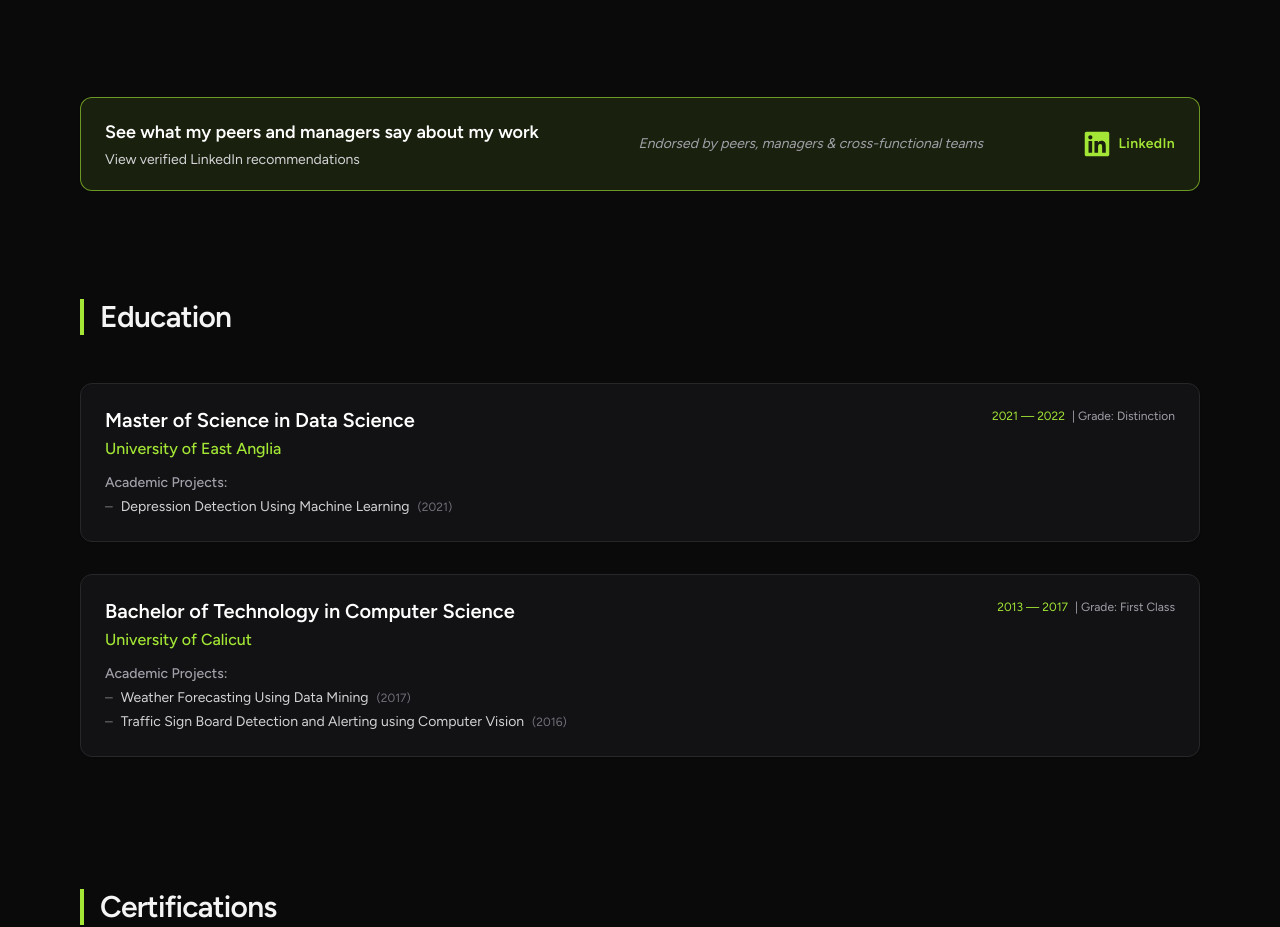
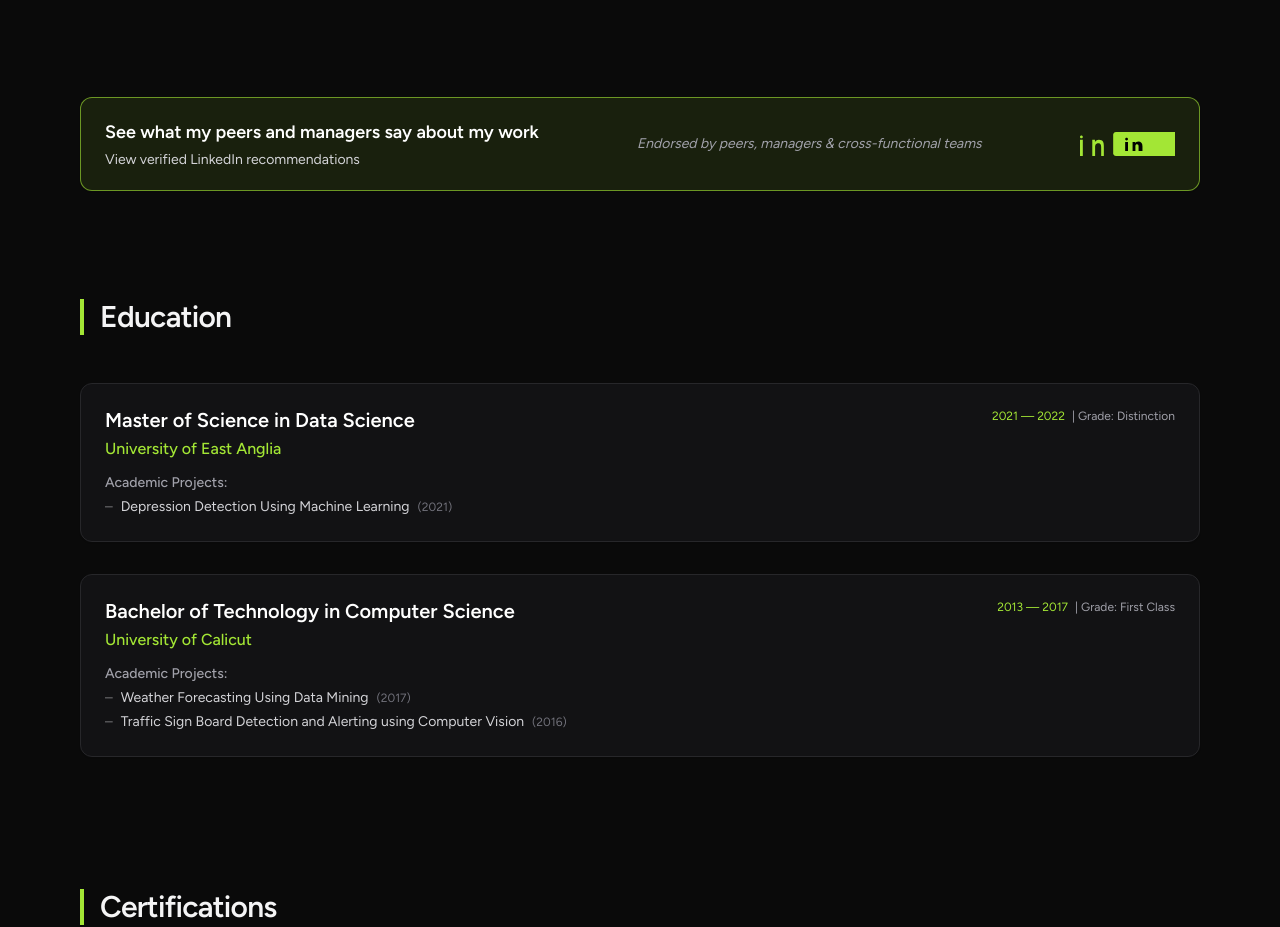
Before and after one commit to victorjohnsonk/victorjohnson.github.io, a Next.js app: page / in a window 1280 px wide. Shown: the part 3640-4567 px from the top of the page. Built offline with nearby package versions, Linux system fonts and the light colour scheme.

Commit message:
Update LinkedInRecommendations.jsx

```diff
--- a/src/components/LinkedInRecommendations.jsx
+++ b/src/components/LinkedInRecommendations.jsx
@@ -44,11 +44,24 @@ export default function LinkedInRecommendations() {
 
         {/* Right */}
         <div className="flex items-center gap-2 text-lime-400 flex-shrink-0">
-        <FaLinkedin className="h-7 w-7" />
-        <span className="text-sm font-semibold tracking-wide">
-          LinkedIn
-        </span>
-      </div>
+          {/* Mobile: icon only */}
+          <FaLinkedin className="h-7 w-7 md:hidden" />
+
+          {/* Desktop: LinkedIn wordmark */}
+          <svg
+            xmlns="http://www.w3.org/2000/svg"
+            viewBox="0 0 135 34"
+            className="hidden md:block h-6 w-auto fill-current"
+            aria-label="LinkedIn"
+          >
+            <path d="M4 34H0V11h4v23zM2 9C.9 9 0 8.1 0 7s.9-2 2-2 2 .9 2 2-.9 2-2 2zM34 34h-4V22.2c0-2.8-.1-6.4-4-6.4-4 0-4.6 3.1-4.6 6.2V34h-4V11h3.8v3.1h.1c.5-1 2.6-3.1 5.5-3.1 5.9 0 7 3.9 7 8.9V34z" />
+            <path d="M51 0h84c2.2 0 4 1.8 4 4v26c0 2.2-1.8 4-4 4H51c-2.2 0-4-1.8-4-4V4c0-2.2 1.8-4 4-4z" />
+            <path
+              fill="#000"
+              d="M68 27h-4V14h4v13zm-2-15c-1.3 0-2-.9-2-2s.7-2 2-2 2 .9 2 2-.7 2-2 2zm21 15h-4v-6.6c0-1.7-.6-2.9-2.2-2.9-1.2 0-1.9.8-2.2 1.6-.1.3-.1.7-.1 1.1V27h-4V14h3.8v1.8h.1c.5-.9 1.9-2.2 4.5-2.2 3.2 0 5.6 2.1 5.6 6.7V27z"
+            />
+          </svg>
+        </div>
       </motion.a>
     </section>
   );
```
